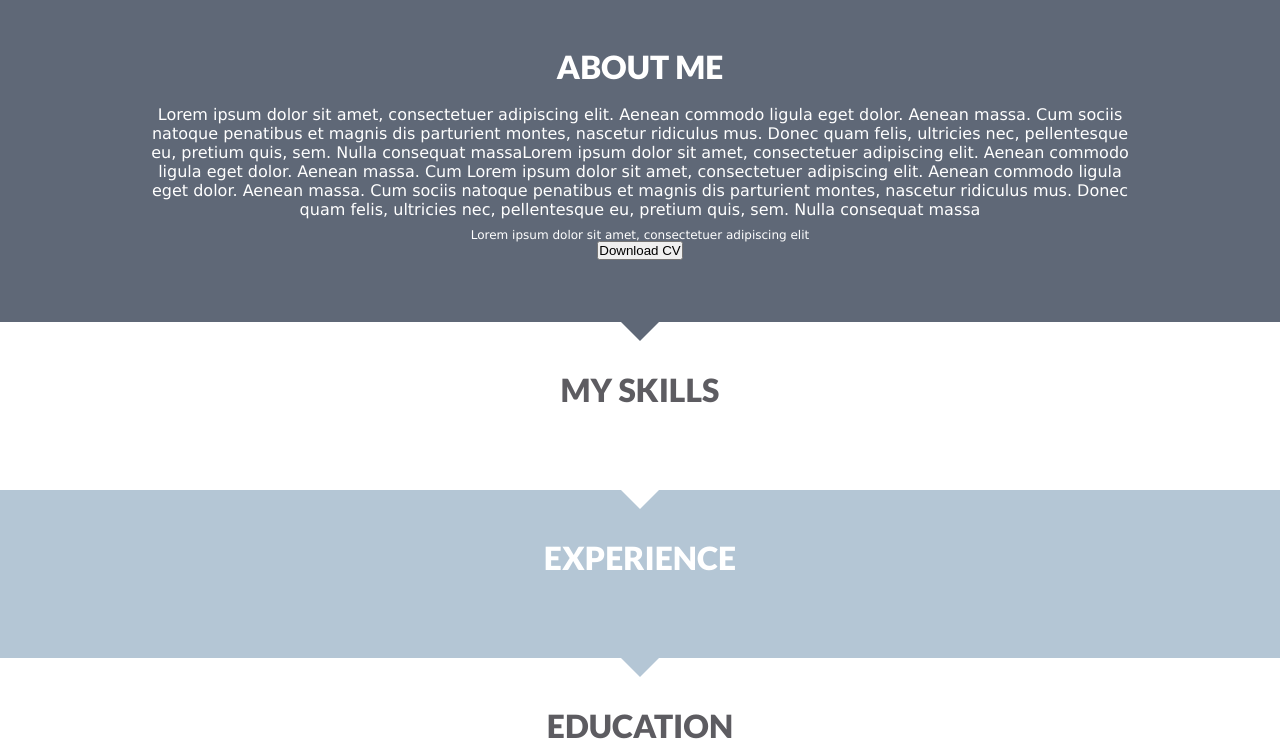
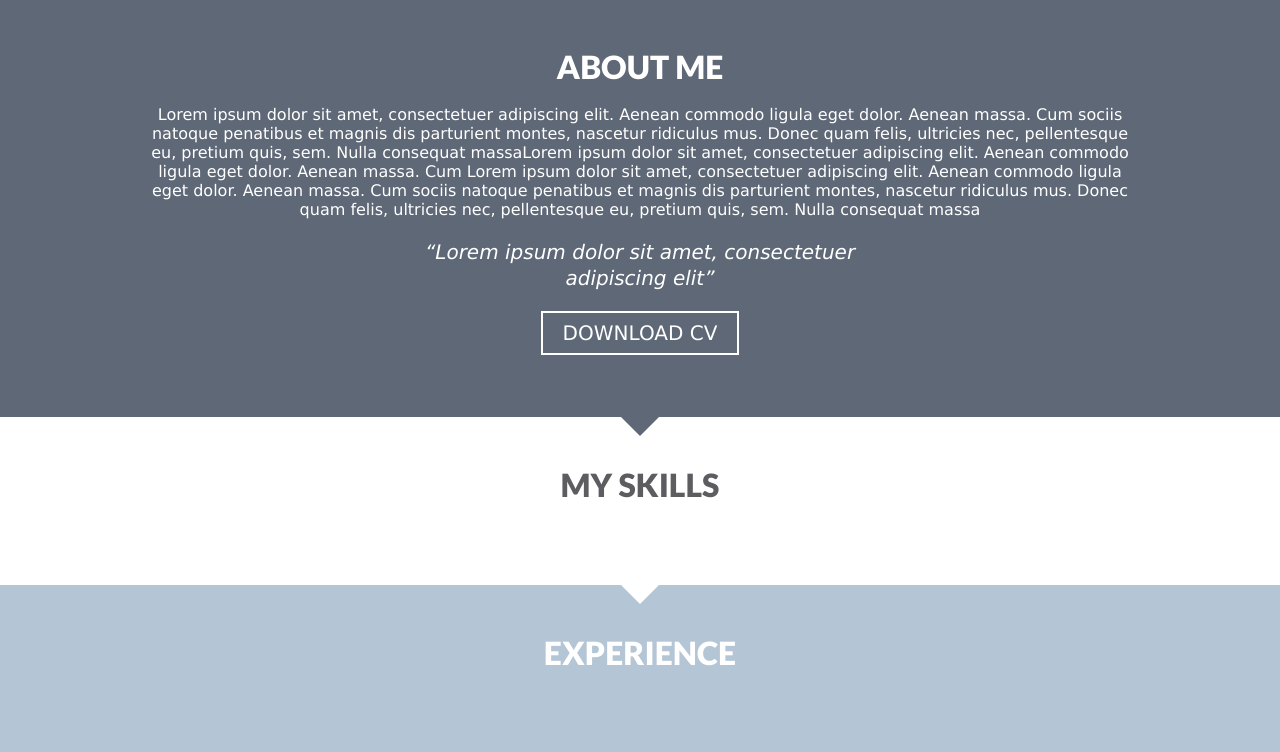
Before and after one commit to astortion/astortion.github.io, a PHP site: page / in a window 1280 px wide. Shown: the part 356-1108 px from the top of the page. Run offline with PHP 8.4, Linux system fonts and the light colour scheme.

Commit message:
Completed layout and styles for about section

```diff
--- a/index.html
+++ b/index.html
@@ -52,7 +52,7 @@
                     <h2>About Me</h2>
                     <p>Lorem ipsum dolor sit amet, consectetuer adipiscing elit. Aenean commodo ligula eget dolor. Aenean massa. Cum sociis natoque penatibus et magnis dis parturient montes, nascetur ridiculus mus. Donec quam felis, ultricies nec, pellentesque eu, pretium quis, sem. Nulla consequat massaLorem ipsum dolor sit amet, consectetuer adipiscing elit. Aenean commodo ligula eget dolor. Aenean massa. Cum Lorem ipsum dolor sit amet, consectetuer adipiscing elit. Aenean commodo ligula eget dolor. Aenean massa. Cum sociis natoque penatibus et magnis dis parturient montes, nascetur ridiculus mus. Donec quam felis, ultricies nec, pellentesque eu, pretium quis, sem. Nulla consequat massa</p>
                     <blockquote>Lorem ipsum dolor sit amet, consectetuer adipiscing elit</blockquote>
-                    <button>Download CV</button>
+                    <a href="#0" target="_blank" class="button">Download CV</a>
                 </div>
             </div>
         </div>
--- a/sass/_base.scss
+++ b/sass/_base.scss
@@ -34,6 +34,6 @@ h4 {font-size: 21px; line-height: 30px;}
 h5 {font-size: 17px; line-height: 24px;}
 h6 {font-size: 14px; line-height: 21px;}
 
-p {margin-bottom: 10px;}
+p {margin-bottom: 20px;}
 
 a {color: $mainFontColor;}
--- a/sass/style.scss
+++ b/sass/style.scss
@@ -65,6 +65,29 @@ nav {
             font-size: 16px;
             line-height: 19px;
         }
+        blockquote {
+            font-size: 20px;
+            line-height: 26px;
+            font-style: italic;
+            margin-bottom: 20px;
+            width: 50%;
+            margin: 0 auto 20px auto;
+            &:before {
+                content: '\201C';
+            }
+            &:after {
+                content: '\201D';
+            }
+        }
+        a.button {
+            padding: 10px 20px;
+            border: 2px solid #ffffff;
+            font-size: 20px;
+            text-transform: uppercase;
+            text-align: center;
+            display: inline-block;
+            text-decoration: none;
+        }
         &:after {
             @extend %arrow;
             border-top: 20px solid #5f6877;
```
Also changed, not shown: css/style.css (+24 -1 lines), css/style.min.css.
